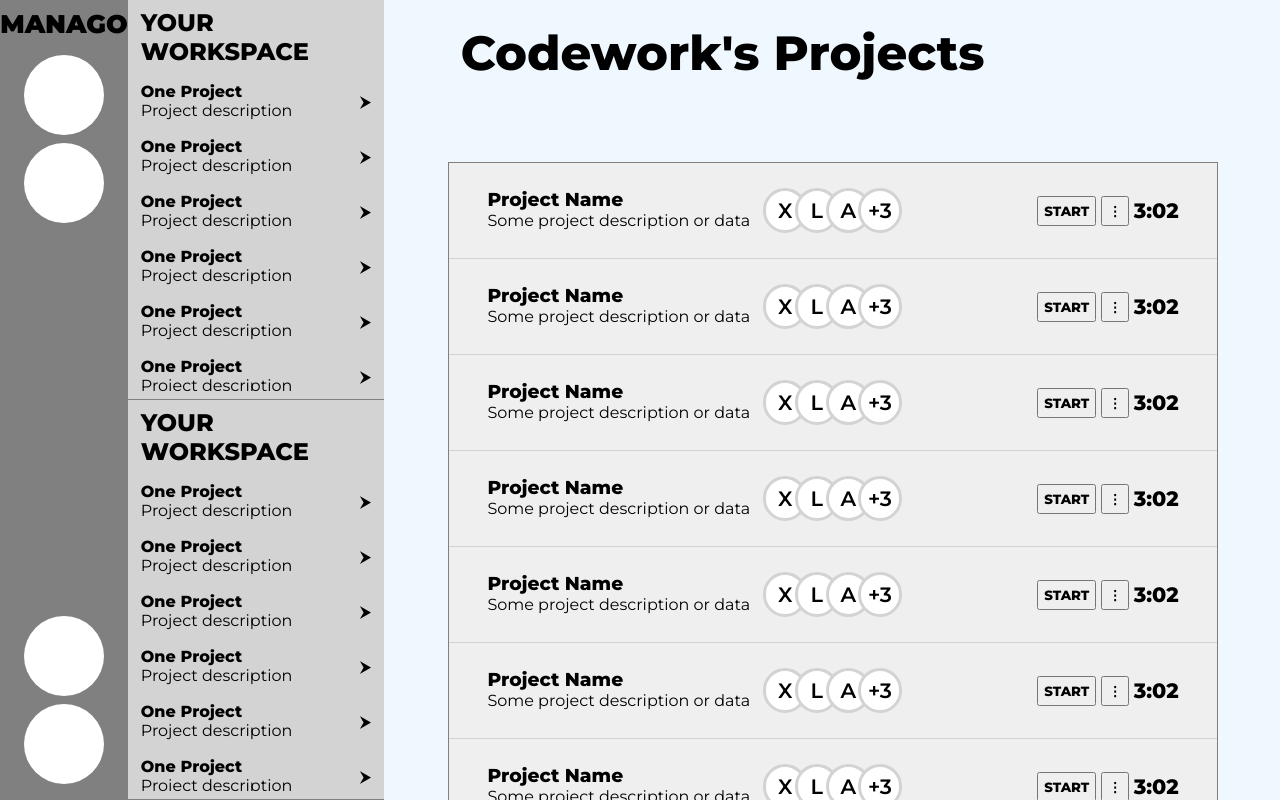
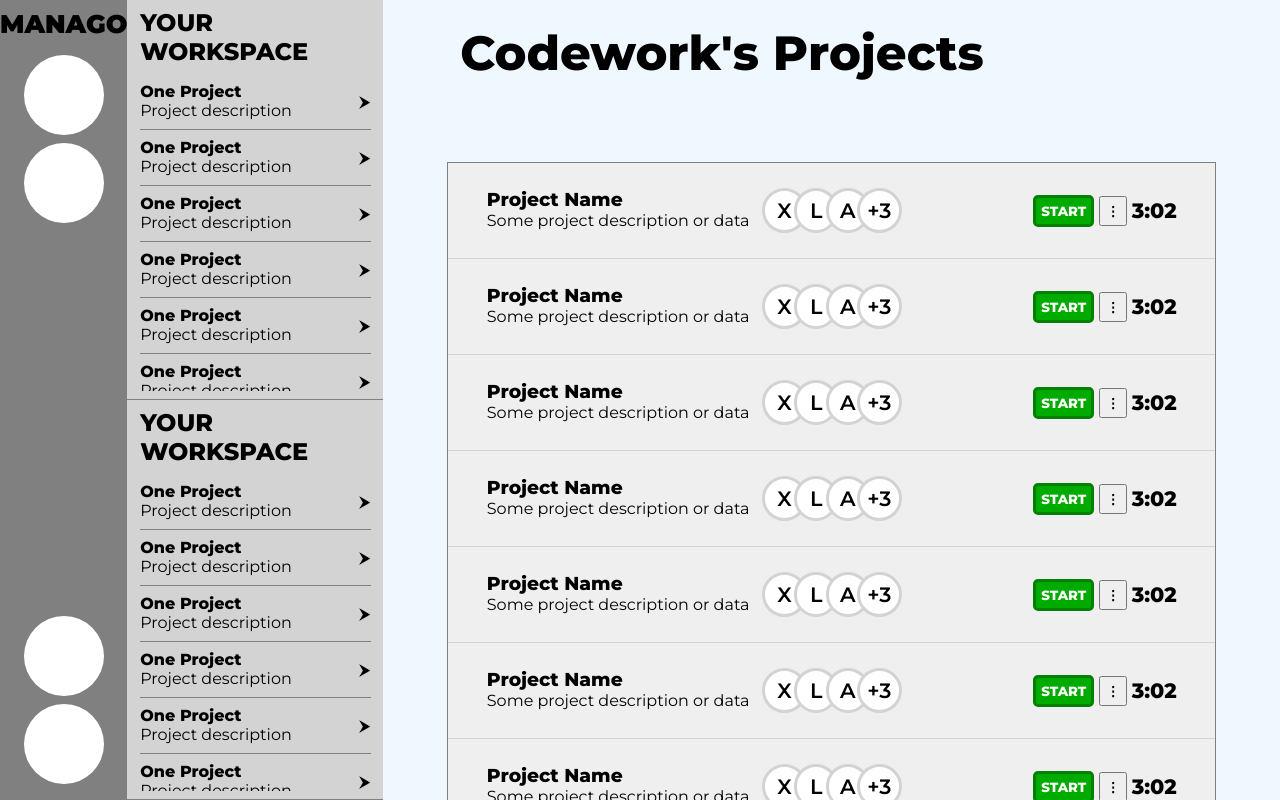
Before and after one commit to xaviervide/manago, a React (Create React App) app in the folder client/: page /dashboard in a window 1280 px wide. Built offline with nearby package versions, Linux system fonts and the light colour scheme.

Commit message:
fix: updated first iteration of UI

```diff
--- a/client/src/components/mainView/mainView.css
+++ b/client/src/components/mainView/mainView.css
@@ -1,7 +1,7 @@
 .mainview-container {
   display: flex;
+  width: 100%;
   flex-direction: column;
-  width: 70vw;
   box-sizing: border-box;
   background-color: aliceblue;
   padding: 3vh 5vw;
@@ -20,9 +20,11 @@
 }
 
 .mainview-project-container {
+  box-sizing: border-box;
   margin-top: 10vh;
   width: 100%;
   border: 1px solid gray ;
+  height: fit-content;
 }
 
 .mainview-container::-webkit-scrollbar {
--- a/client/src/components/mainView/mainView.tsx
+++ b/client/src/components/mainView/mainView.tsx
@@ -15,13 +15,6 @@ function MainView () {
         <ProjectCard></ProjectCard>
         <ProjectCard></ProjectCard>
         <ProjectCard></ProjectCard>
-        <ProjectCard></ProjectCard>
-        <ProjectCard></ProjectCard>
-        <ProjectCard></ProjectCard>
-        <ProjectCard></ProjectCard>
-        <ProjectCard></ProjectCard>
-        <ProjectCard></ProjectCard>
-
       </div>
     </div>
   );
--- a/client/src/components/projectCard/projectCard.css
+++ b/client/src/components/projectCard/projectCard.css
@@ -49,6 +49,13 @@
   font-weight: 700;
 }
 
+.start-button {
+  border: 3px solid green;
+  background-color: rgb(0, 171, 0);
+  border-radius: 5px;
+  color: white ;
+}
+
 .projectcard-timer-container button:hover {
   cursor: pointer;
 }
--- a/client/src/components/projectCard/projectCard.tsx
+++ b/client/src/components/projectCard/projectCard.tsx
@@ -16,7 +16,7 @@ function ProjectCard () {
         </div>
       </div>
       <div className="projectcard-timer-container">
-        <button>START</button>
+        <button className='start-button'>START</button>
         <button>&#8942;</button>
         <p>3:02</p>
       </div>
--- a/client/src/components/workspace/workspace.css
+++ b/client/src/components/workspace/workspace.css
@@ -1,6 +1,6 @@
 .workspace-container {
   display: flex;
   flex-direction: column;
-  width: 20vw;
+  min-width: 20vw;
   background-color: lightgray;
 }
--- a/client/src/components/workspaceShelf/workspaceShelf.css
+++ b/client/src/components/workspaceShelf/workspaceShelf.css
@@ -16,6 +16,10 @@
   overflow-y: scroll;
 }
 
+.project-container:not(:first-child) {
+  border-top: 1px solid gray;
+}
+
 .project-container {
   box-sizing: border-box;
   padding: 1vh 0;
```
